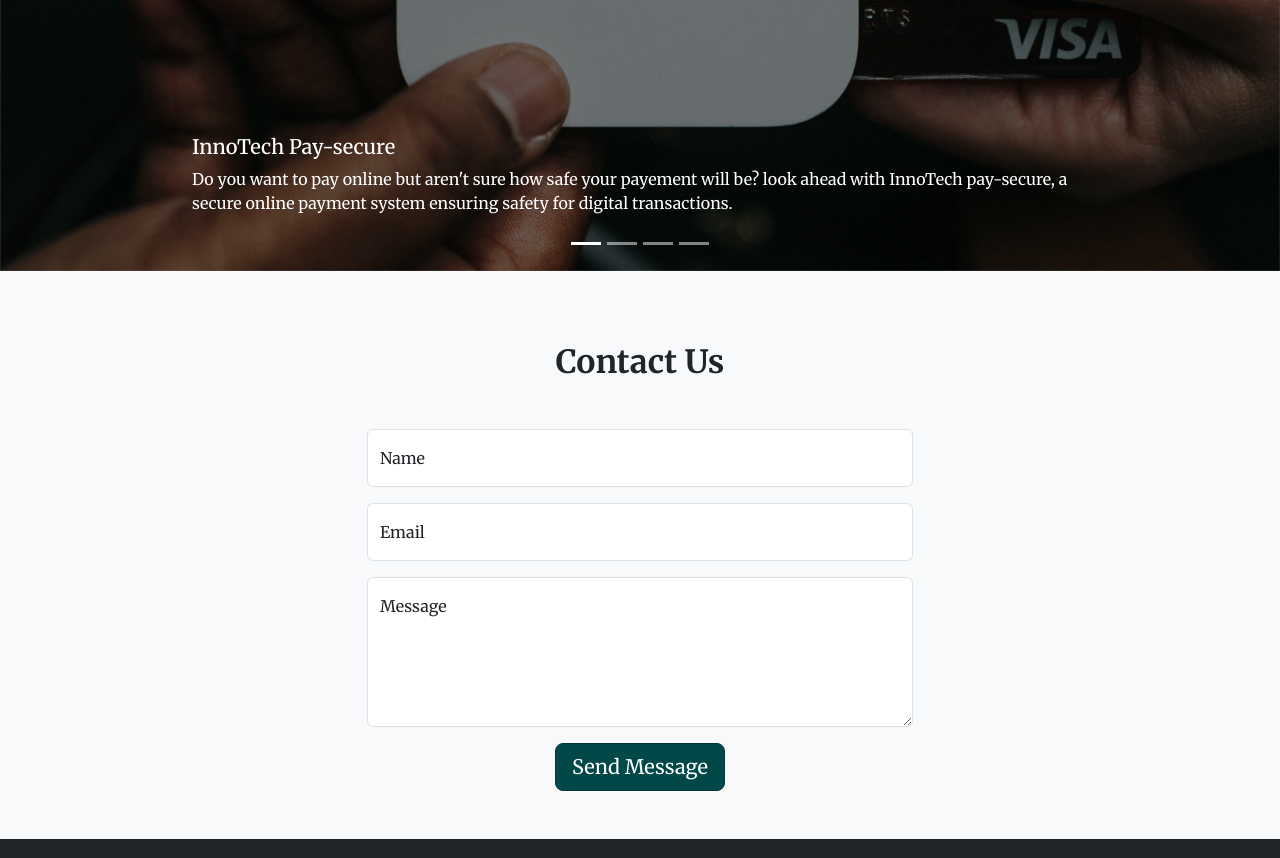
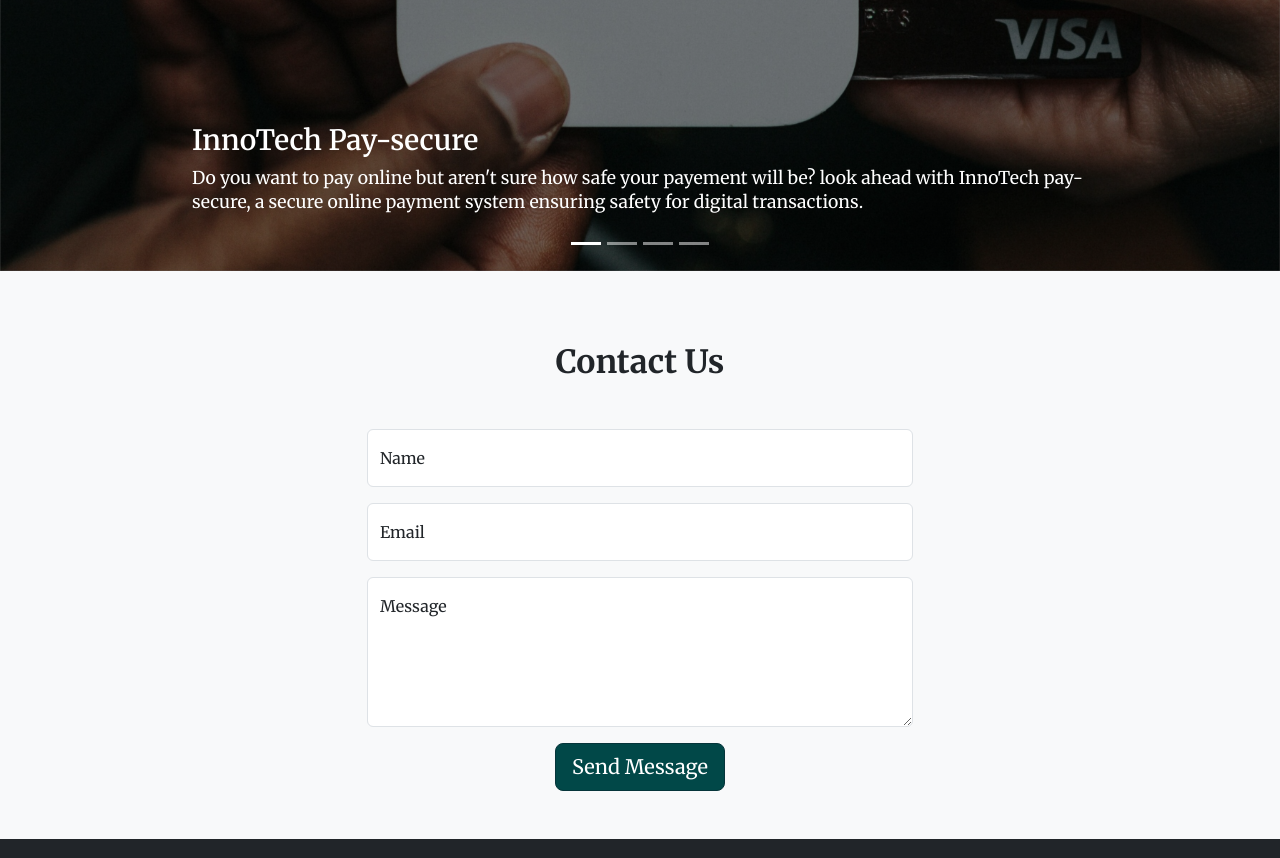
Before and after one commit to Rhanaji/innotech_portfolio, a plain HTML site: page index.html in a window 1280 px wide. Shown: the part 1960-2818 px from the top of the page. Drawn offline with nearby package versions, Linux system fonts and the light colour scheme.

Commit message:
Completed InnoTech Portfolio homepage

```diff
--- a/css/style.css
+++ b/css/style.css
@@ -53,6 +53,8 @@ h1, h2, h3, .navbar-brand { font-weight: 600; }
 #services {background-color: #f8f9fa;}
 #services h2 {color: #006400;}
 /*carousel*/
+.carousel-item {
+  position: relative;}
 .carousel-item::before {
   content: "";
   position: absolute;
@@ -61,6 +63,14 @@ h1, h2, h3, .navbar-brand { font-weight: 600; }
   z-index: 1;}
 .carousel-caption {position: absolute; z-index: 2;}
 .carousel-indicators {z-index: 3;}
+.carousel-caption h5 {font-size: 1.25rem;font-weight: 600;}
+.carousel-caption p {font-size: 0.9rem;line-height: 1.4;}
+/* Scale up again on medium+ screens */
+@media (min-width: 768px) {
+  .carousel-caption h5 {
+    font-size: 1.75rem;}
+  .carousel-caption p {
+    font-size: 1.1rem;}}
 /*section wow*/
 .section-divider {
   height: 6px;
```
